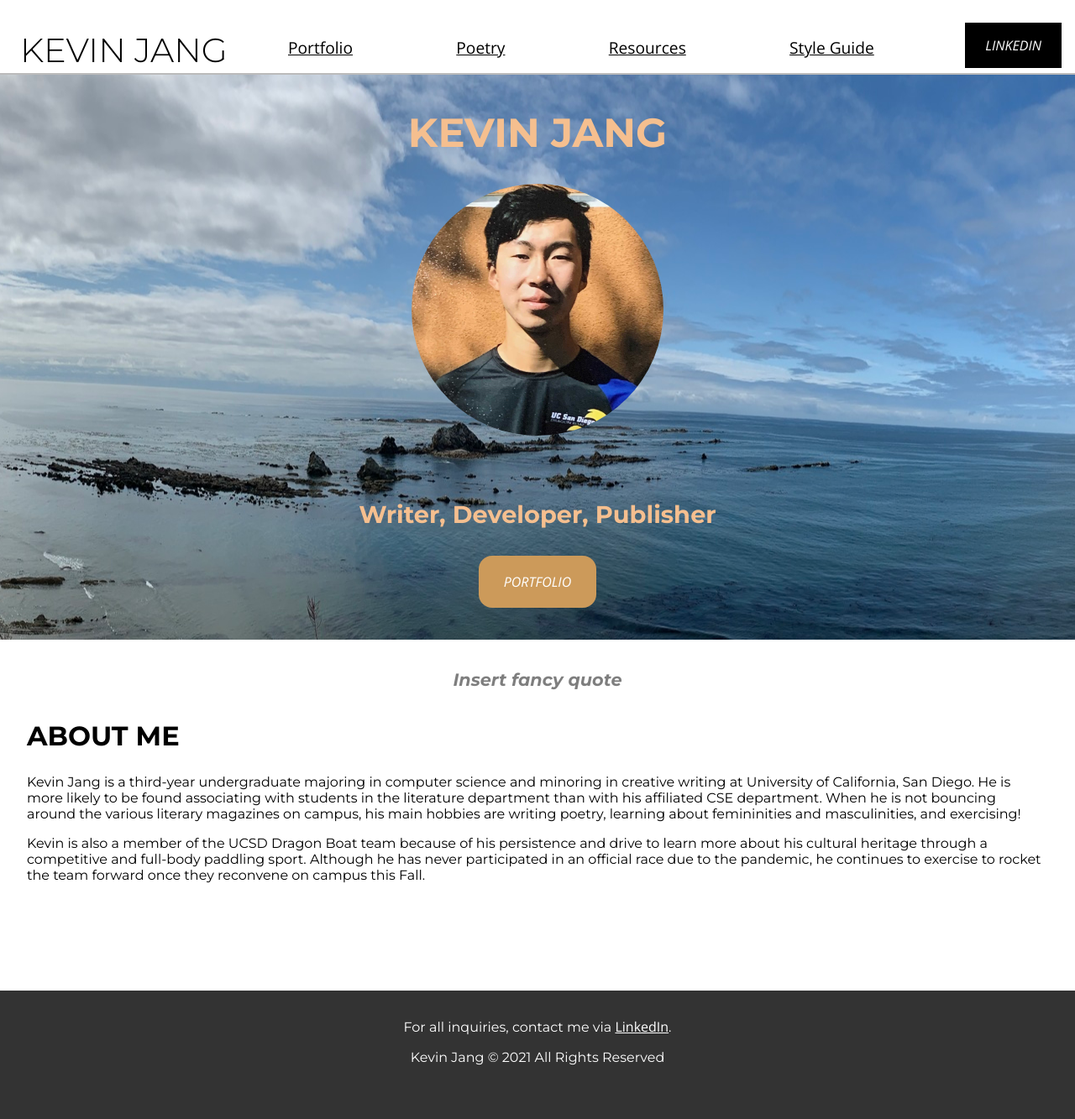
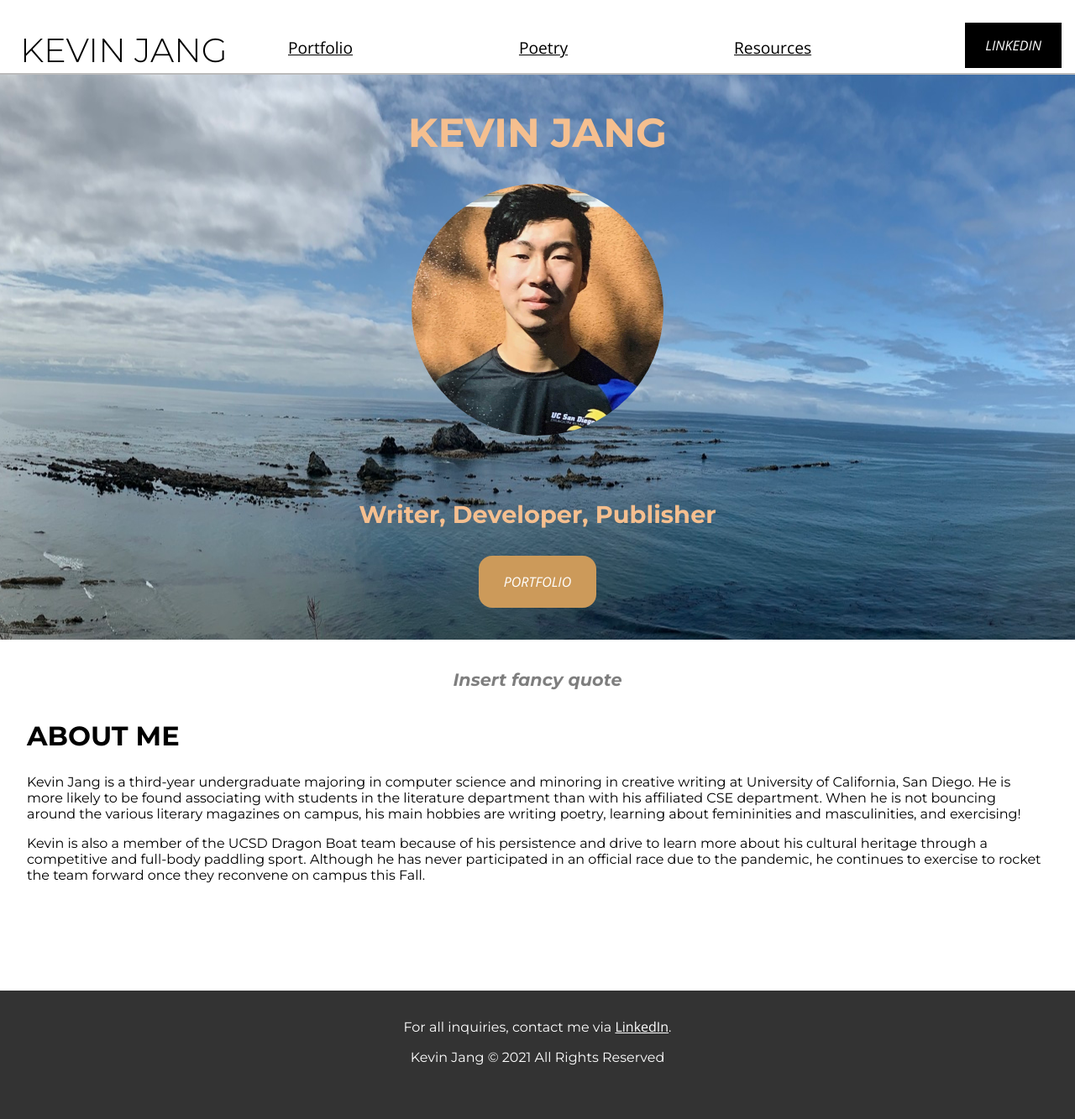
Before and after one commit to Kevin-Jjang/Kevin-Jjang.github.io, a Jekyll site: the page built from index.html, in a window 1280 px wide. Shown: the whole page at 84% size. Built offline with Jekyll 4.4.1, drawn with Linux system fonts in a browser that asks for light colours.

Commit message:
Fix formatting

```diff
--- a/_data/navigation.yml
+++ b/_data/navigation.yml
@@ -6,5 +6,5 @@
 #   link: /blog
 - name: Resources
   link: /resources
-- name: Style Guide
-  link: /style-guide
+# - name: Style Guide
+#   link: /style-guide
--- a/_sass/landing.scss
+++ b/_sass/landing.scss
@@ -1,9 +1,8 @@
 .homepage {
     padding: 24px 32px;
     height: 625px;
-    background-image: url(../img/ca-coast.jpg);
+    background-image: url('https://kevinjjang.studio/assets/img/ca-coast.jpg');
     background-position: center;
-    // background-size: contain;
     background-repeat: no-repeat;
     text-align: center;
     color: #f5bf8f;
```
